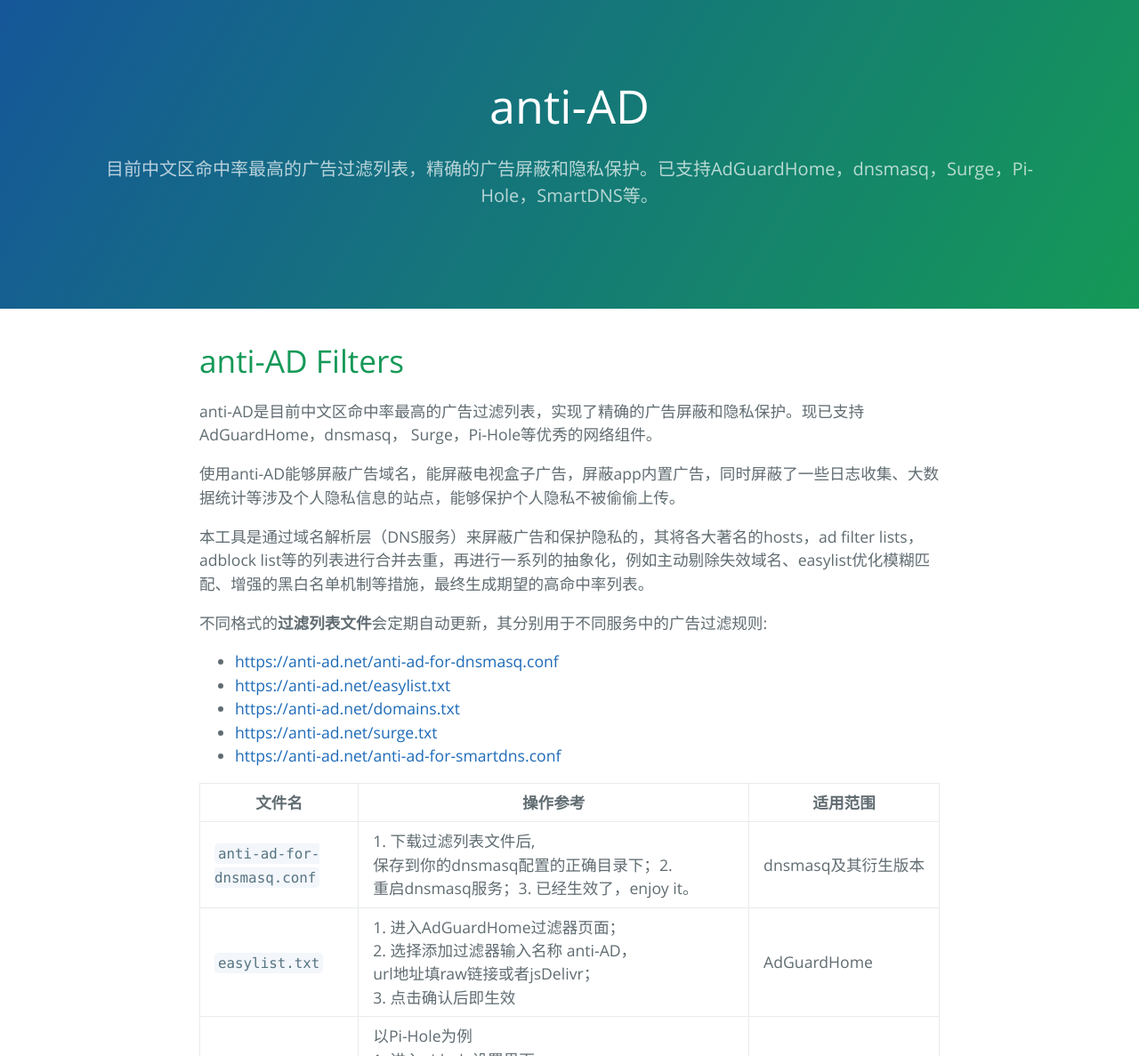
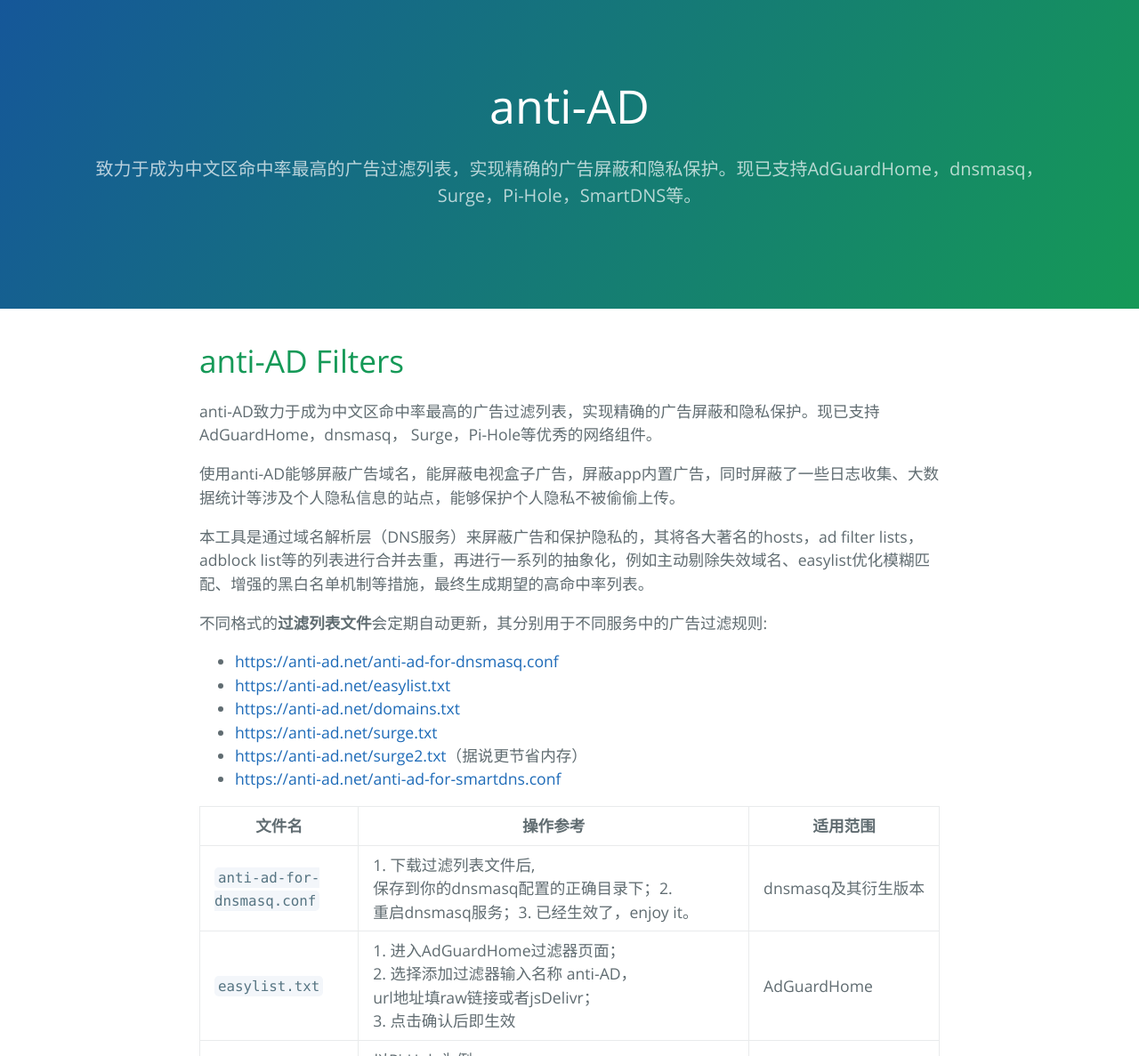
Before and after one commit to zy-xyz/anti-ad.github.io, a plain HTML site: page docs/index.html in a window 1280 px wide. Shown: the top 1187 px of the page at 89% size. Drawn offline with nearby package versions, Linux system fonts and the light colour scheme.

Commit message:
更新描述

```diff
--- a/docs/index.html
+++ b/docs/index.html
@@ -60,14 +60,14 @@
     anti-AD
   </h1>
   <h2 class="project-tagline">
-    目前中文区命中率最高的广告过滤列表，精确的广告屏蔽和隐私保护。已支持AdGuardHome，dnsmasq，Surge，Pi-Hole，SmartDNS等。
+    致力于成为中文区命中率最高的广告过滤列表，实现精确的广告屏蔽和隐私保护。现已支持AdGuardHome，dnsmasq，Surge，Pi-Hole，SmartDNS等。
   </h2>
 </section>
 
   <section class="main-content">
 
   <h1>anti-AD Filters</h1>
-  <p>anti-AD是目前中文区命中率最高的广告过滤列表，实现了精确的广告屏蔽和隐私保护。现已支持AdGuardHome，dnsmasq， Surge，Pi-Hole等优秀的网络组件。</p>
+  <p>anti-AD致力于成为中文区命中率最高的广告过滤列表，实现精确的广告屏蔽和隐私保护。现已支持AdGuardHome，dnsmasq， Surge，Pi-Hole等优秀的网络组件。</p>
 <p>使用anti-AD能够屏蔽广告域名，能屏蔽电视盒子广告，屏蔽app内置广告，同时屏蔽了一些日志收集、大数据统计等涉及个人隐私信息的站点，能够保护个人隐私不被偷偷上传。</p>
 <p>本工具是通过域名解析层（DNS服务）来屏蔽广告和保护隐私的，其将各大著名的hosts，ad filter lists，adblock list等的列表进行合并去重，再进行一系列的抽象化，例如主动剔除失效域名、easylist优化模糊匹配、增强的黑白名单机制等措施，最终生成期望的高命中率列表。</p>
 <p>不同格式的<strong>过滤列表文件</strong>会定期自动更新，其分别用于不同服务中的广告过滤规则:</p>
@@ -76,6 +76,7 @@
 <li><a href="https://anti-ad.net/easylist.txt">https://anti-ad.net/easylist.txt</a></li>
 <li><a href="https://anti-ad.net/domains.txt">https://anti-ad.net/domains.txt</a> </li>
 <li><a href="https://anti-ad.net/surge.txt">https://anti-ad.net/surge.txt</a> </li>
+  <li><a href="https://anti-ad.net/surge2.txt">https://anti-ad.net/surge2.txt</a>（据说更节省内存） </li>
 <li><a href="https://anti-ad.net/anti-ad-for-smartdns.conf">https://anti-ad.net/anti-ad-for-smartdns.conf</a> </li>
 </ul>
 <table>
```
